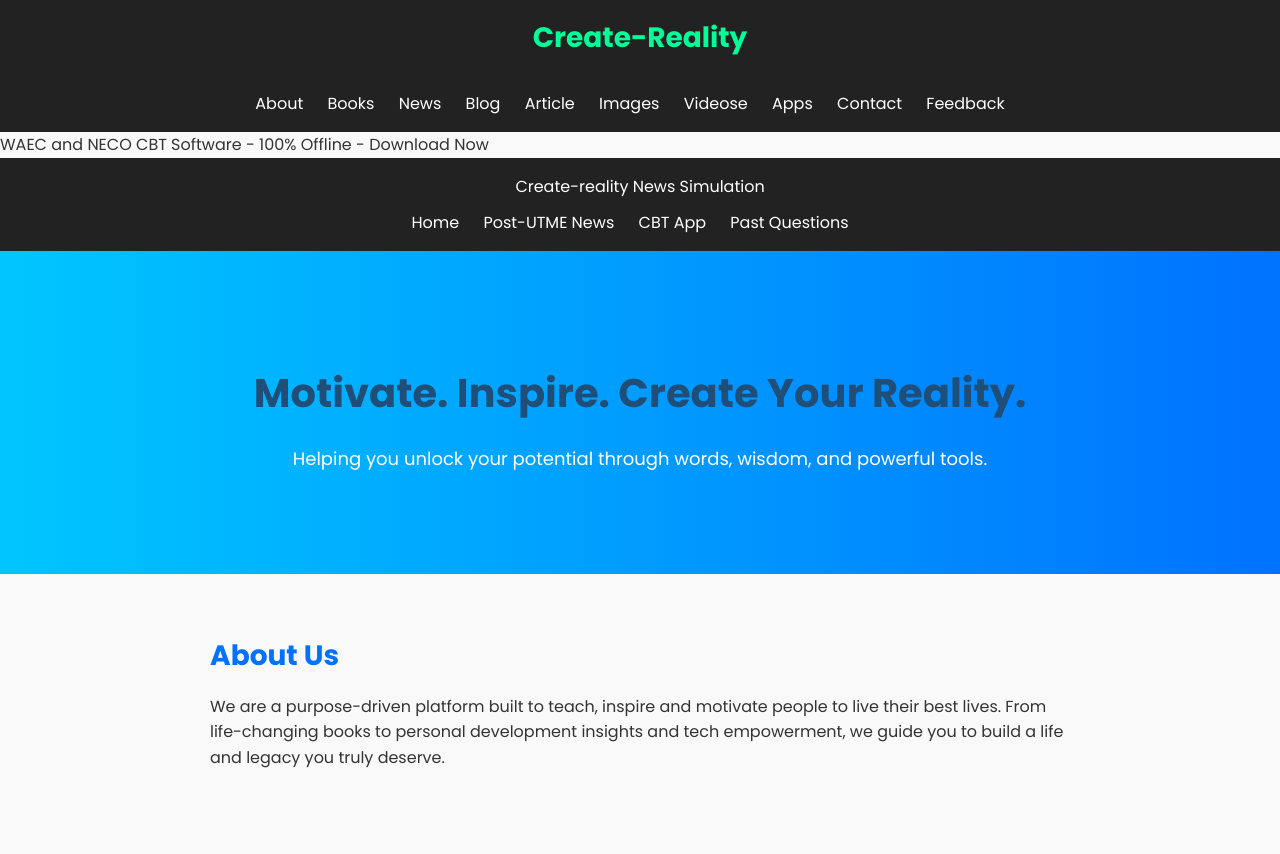
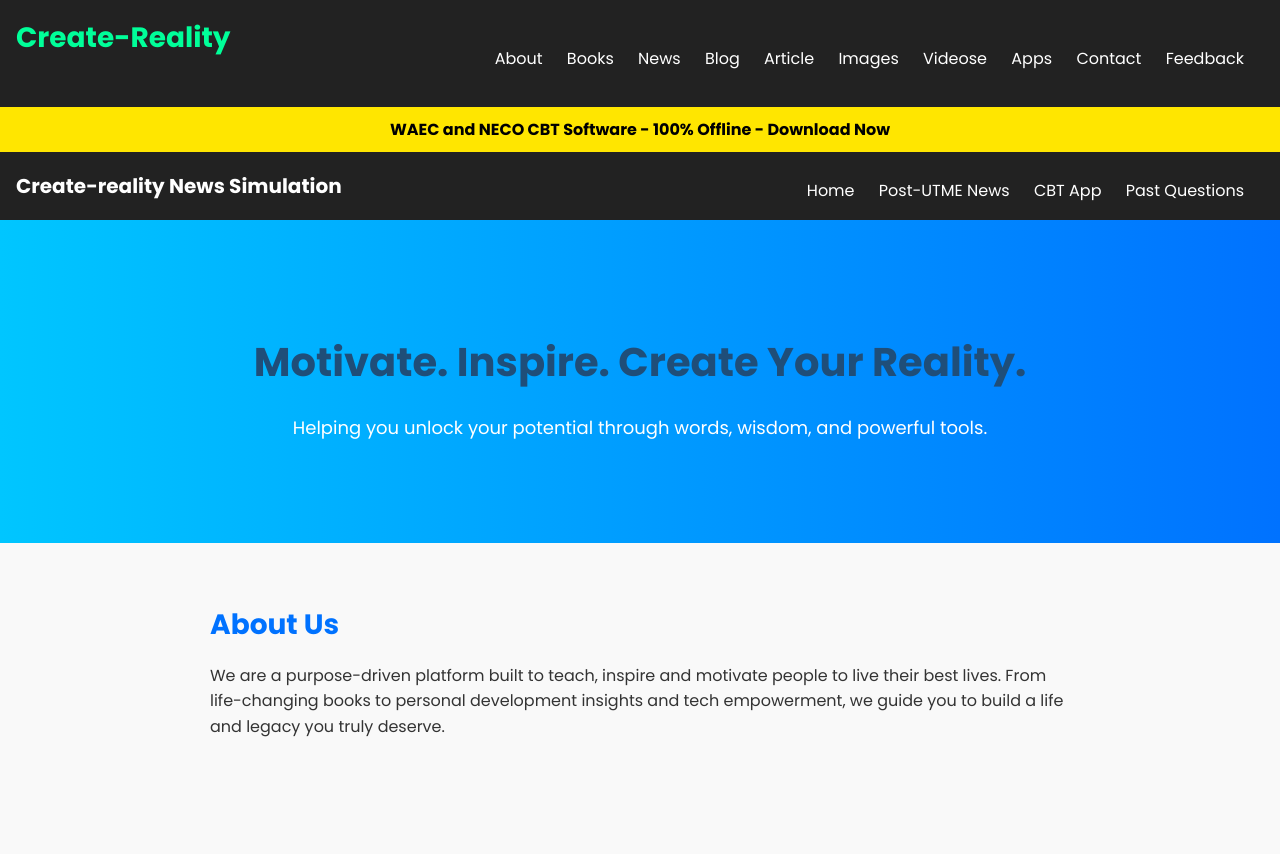
Before and after one commit to Igbonamuagu/create-reality, a plain HTML site: page index.html in a window 1280 px wide. Shown: the top 854 px of the page. Drawn offline with Linux system fonts and the light colour scheme; files whose address does not match are found by name.

Commit message:
Update index.html

```diff
--- a/index.html
+++ b/index.html
@@ -22,6 +22,33 @@
       color: #fff;
       padding: 20px 40px;
     }
+    body {
+  margin: 0;
+  font-family: Arial, sans-serif;
+  background: #f5f5f5;
+}
+
+.top-banner {
+  background: #ffe600;
+  color: #000;
+  padding: 10px;
+  text-align: center;
+  font-weight: bold;
+}
+
+header {
+  background: #004080;
+  color: white;
+  display: flex;
+  justify-content: space-between;
+  align-items: center;
+  padding: 10px 20px;
+}
+
+.logo {
+  font-size: 20px;
+  font-weight: bold;
+}
     header h1 {
       font-size: 28px;
       color: #00ff99;
```
